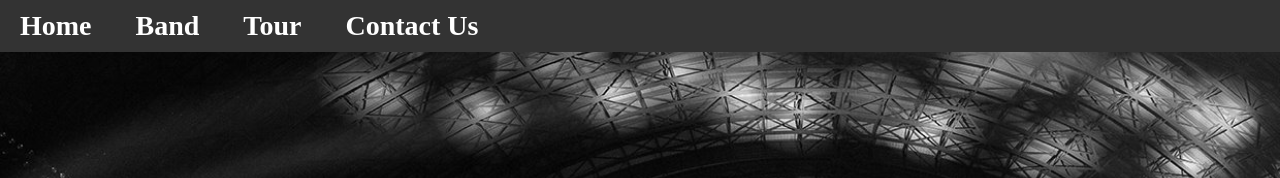
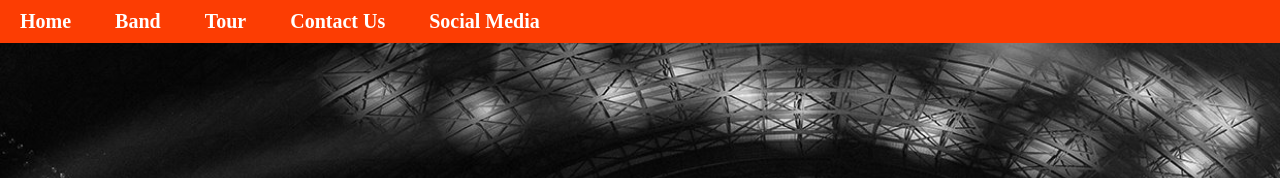
Before and after one commit to AngelMNM/angelnegron-assignment6, a plain HTML site: page index.html in a window 1280 px wide. Shown: the top 178 px of the page. Drawn offline with nearby package versions, Linux system fonts and the light colour scheme.

Commit message:
Header color fonts changed and new link added

```diff
--- a/index.html
+++ b/index.html
@@ -29,6 +29,7 @@
           <li><a href="#band">Band</a></li>
           <li><a href="#tour">Tour</a></li>
           <li><a href="#contact-us">Contact Us</a></li>
+					<li><a href="#social-mmed">Social Media</a></li>
         </ul>
       </nav>
     </header>
--- a/style/style.css
+++ b/style/style.css
@@ -27,7 +27,7 @@ p {
 *=========================================*/
 
 header {
-  background: #333;
+  background: #fc3d03;
   position: fixed;
   left: 0;
   right: 0;
@@ -42,7 +42,7 @@ header nav a {
   color: white;
   text-decoration: none;
   font-weight: bold;
-  font-size: 28px;
+  font-size: 20px;
   margin: 0 20px;
 }
 
```
